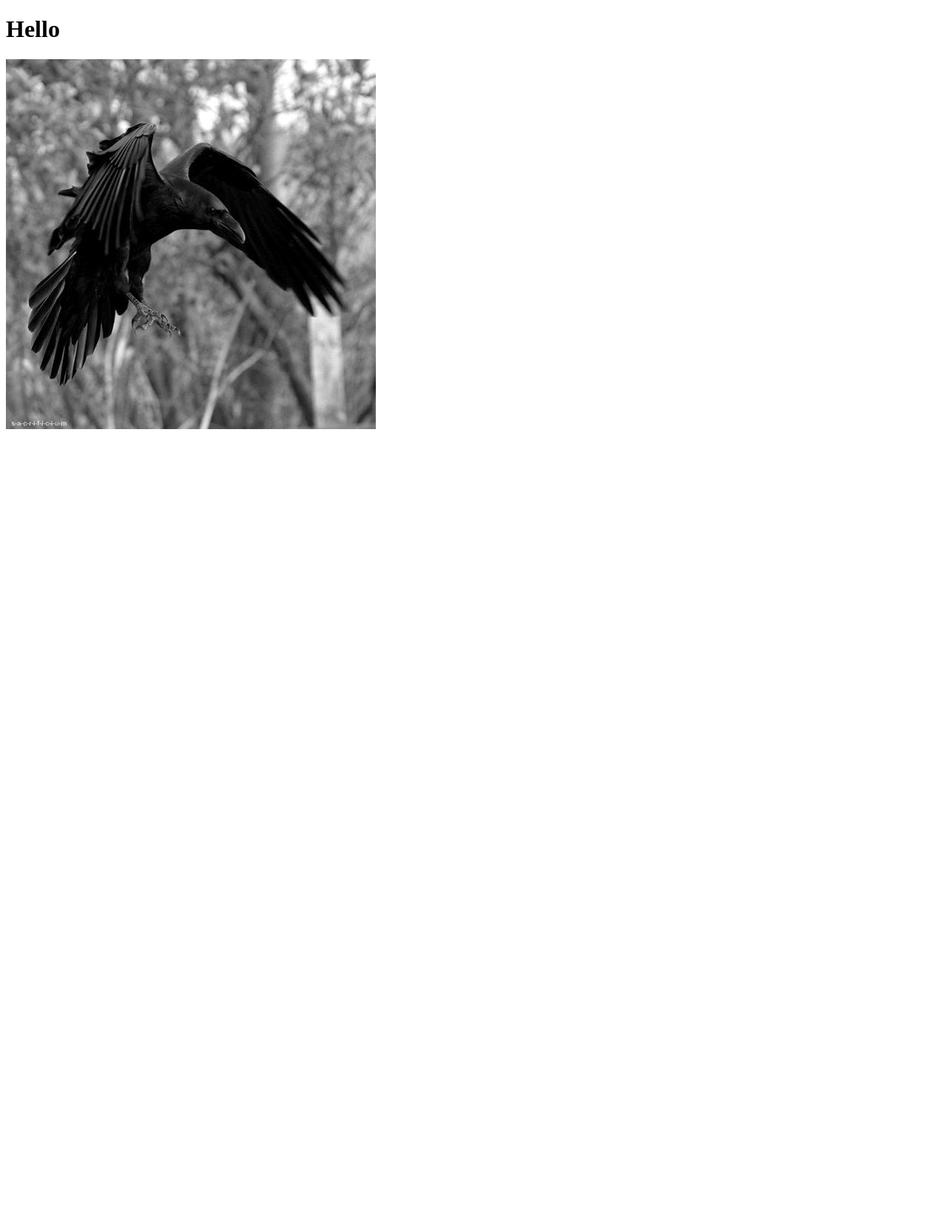
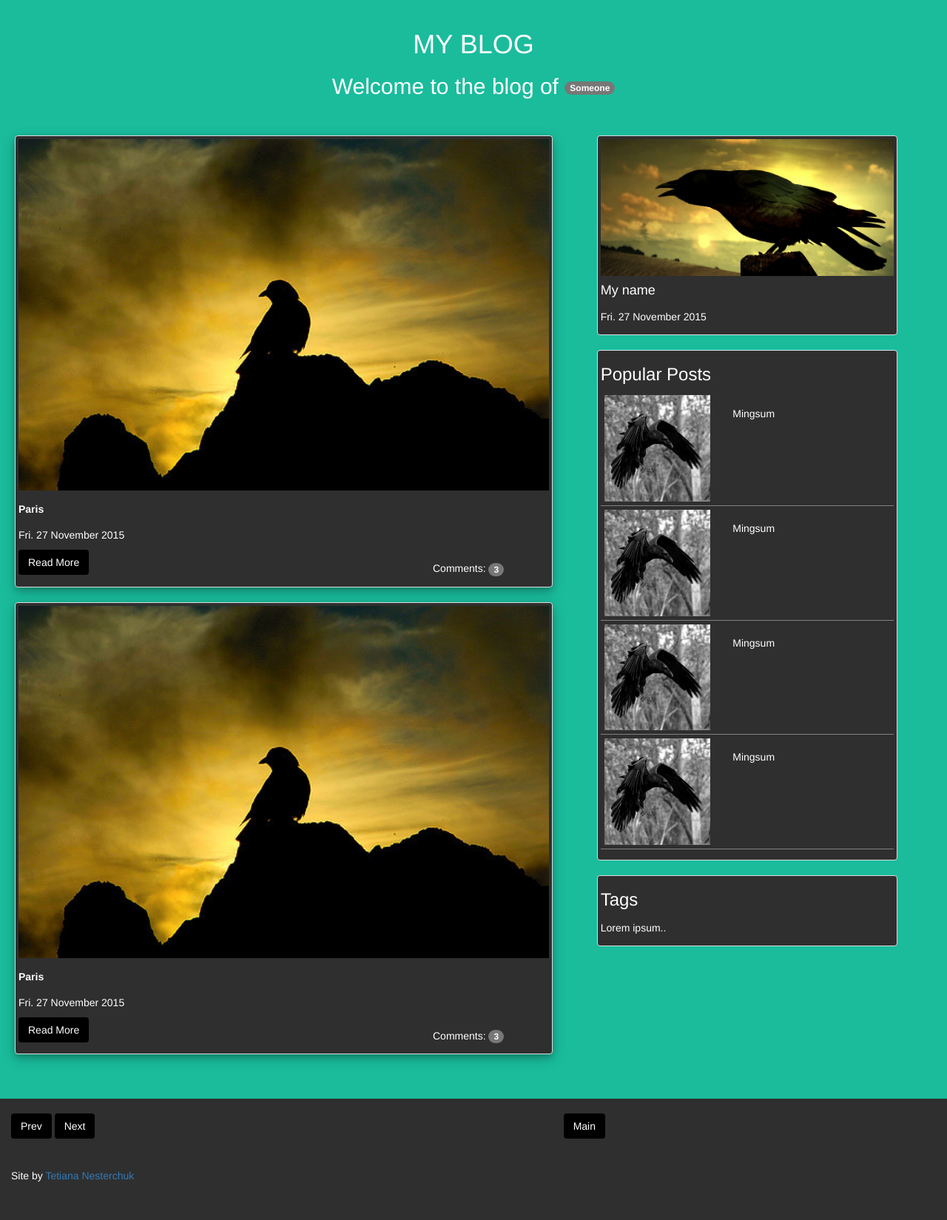
Before and after one commit to Assuliya/blog_platform, a Django app: page / in a window 1280 px wide. Shown: the whole page at 74% size. Before the commit the page ends 580 px from the top, so only its background shows below. Run offline with Django 3.2, Linux system fonts and the light colour scheme; some libraries are stand-ins or nearby versions.

Commit message:
main css of the personal blog page

```diff
--- a/apps/blog/static/blog/css/main.css
+++ b/apps/blog/static/blog/css/main.css
@@ -0,0 +1,65 @@
+.container-fluid {
+    padding-top: 20px;
+    padding-bottom: 40px;
+
+}
+
+.bg-1 {
+    background-color: #1abc9c; /* Green */
+    color: #ffffff;
+}
+
+.bg-2 {
+    background-color: #2f2f2f;
+    color: #ffffff;
+}
+
+.thumbnail p {
+    margin-top: 15px;
+    color: white;
+}
+.thumbnail h3 {
+    margin-top: 15px;
+    color: white;
+}
+.thumbnail{
+  background-color: #2f2f2f !important;
+  margin-left: 20px;
+
+}
+
+.left-margin{
+  margin-left: 40px;
+}
+@media screen and (max-width: 768px) {
+    .thumbnail {
+        margin: 0;
+    }
+}
+
+
+.shadow {
+  box-shadow: 0 4px 8px 0 rgba(0, 0, 0, 0.2), 0 6px 20px 0 rgba(0, 0, 0, 0.19);
+}
+
+li {
+  color: white;
+  border-bottom: solid grey 1px;
+  padding: 5px;
+  list-style-type: none;
+}
+ul{
+  padding: 0;
+  margin: 0;
+}
+
+li:hover {
+  background-color: #000 !important;
+}
+button{
+  background-color: #000 !important;
+}
+button:hover{
+  background-color: white !important;
+  color: #000 !important;
+}
--- a/apps/blog/templates/blog/index.html
+++ b/apps/blog/templates/blog/index.html
@@ -2,13 +2,135 @@
 <html>
 <head>
   <meta charset="utf-8">
+  <meta name="viewport" content="width=device-width, initial-scale=1">
   <title>Blog</title>
   {% load static %}
   <link rel="stylesheet" href="{% static 'blog/css/main.css'%}">
+  <link rel="stylesheet" href="http://maxcdn.bootstrapcdn.com/bootstrap/3.3.7/css/bootstrap.min.css">
+  <script src="https://ajax.googleapis.com/ajax/libs/jquery/1.12.4/jquery.min.js"></script>
+  <script src="http://maxcdn.bootstrapcdn.com/bootstrap/3.3.7/js/bootstrap.min.js"></script>
 </head>
+
 <body>
-    <h1>Hello</h1>
-    {% load static %}
-    <img src='{% static "blog/images/bird.jpg"%}' class="margin img-responsive img-circle" style="display:inline" alt="bird">
+  <div class="container-fluid bg-1">
+    <h1 class="text-center">MY BLOG</h1>
+    <h2 class="text-center">Welcome to the blog of <span class="badge">Someone</span></h2>
+    <br><br>
+    <div class="row">
+      <div class="col-sm-7">
+        <div class="row">
+          <div class="thumbnail shadow">
+            <img src='{% static "blog/images/bird3.jpg"%}'  class="img-responsive" style="width:100%" alt="bird">
+            <p><strong>Paris</strong></p>
+            <p>Fri. 27 November 2015</p>
+            <div class="row">
+              <div class="col-sm-9">
+                <button class="btn" data-toggle="modal" data-target="#myModal">Read More</button>
+              </div>
+              <div class="col-sm-3">
+                <p>Comments: <span class="badge">3</span></p>
+              </div>
+            </div>
+          </div>
+        </div>
+        <div class="row">
+          <div class="thumbnail shadow">
+            <img src='{% static "blog/images/bird3.jpg"%}'  class="img-responsive" style="width:100%" alt="bird">
+            <p><strong>Paris</strong></p>
+            <p>Fri. 27 November 2015</p>
+            <div class="row">
+              <div class="col-sm-9">
+                <button class="btn" data-toggle="modal" data-target="#myModal">Read More</button>
+              </div>
+              <div class="col-sm-3">
+                <p>Comments: <span class="badge">3</span></p>
+              </div>
+            </div>
+          </div>
+        </div>
+      </div>
+
+      <div class="col-sm-4 left-margin">
+        <div class="row">
+          <div class="thumbnail">
+            <img src='{% static "blog/images/bird4.jpg"%}'  class="img-responsive" style="width:100%" alt="bird">
+            <h4>My name</h4>
+            <p>Fri. 27 November 2015</p>
+          </div>
+        </div>
+        <div class="row">
+          <div class="thumbnail">
+            <h3>Popular Posts</h3>
+            <ul class="">
+                <li><a href="#">
+                  <div class="row">
+                    <div class="col-sm-5">
+                      <img src='{% static "blog/images/bird.jpg"%}'  class="img-responsive" style="width:100%" alt="bird">
+                    </div>
+                    <div class="col-sm-2">
+                      <p>Mingsum</p><br>
+                    </div>
+                  </div>
+                </a></li>
+                <li><a href="#">
+                  <div class="row">
+                    <div class="col-sm-5">
+                      <img src='{% static "blog/images/bird.jpg"%}'  class="img-responsive" style="width:100%" alt="bird">
+                    </div>
+                    <div class="col-sm-2">
+                      <p>Mingsum</p><br>
+                    </div>
+                  </div>
+                </a></li>
+                <li><a href="#">
+                  <div class="row">
+                    <div class="col-sm-5">
+                      <img src='{% static "blog/images/bird.jpg"%}'  class="img-responsive" style="width:100%" alt="bird">
+                    </div>
+                    <div class="col-sm-2">
+                      <p>Mingsum</p><br>
+                    </div>
+                  </div>
+                </a></li>
+                <li><a href="#">
+                  <div class="row">
+                    <div class="col-sm-5">
+                      <img src='{% static "blog/images/bird.jpg"%}'  class="img-responsive" style="width:100%" alt="bird">
+                    </div>
+                    <div class="col-sm-2">
+                      <p>Mingsum</p><br>
+                    </div>
+                  </div>
+                </a></li>
+            </ul>
+          </div>
+        </div>
+        <div class="row">
+          <div class="thumbnail">
+            <h3>Tags</h3>
+            <p>Lorem ipsum..</p>
+          </div>
+        </div>
+      </div>
+    </div>
+  </div>
+
+
+  <footer class="container-fluid bg-2">
+    <div class="row">
+      <div class="col-sm-7">
+        <button class="btn">Prev</button>
+        <button class="btn">Next</button>
+      </div>
+
+      <div class="col-sm-1">
+        <button href="#" class="btn">Main</button>
+      </div>
+
+    </div>
+    <br><br>
+    <p>Site by <a href="#">Tetiana Nesterchuk</a></p>
+  </footer>
+
 </body>
 </html>
```
